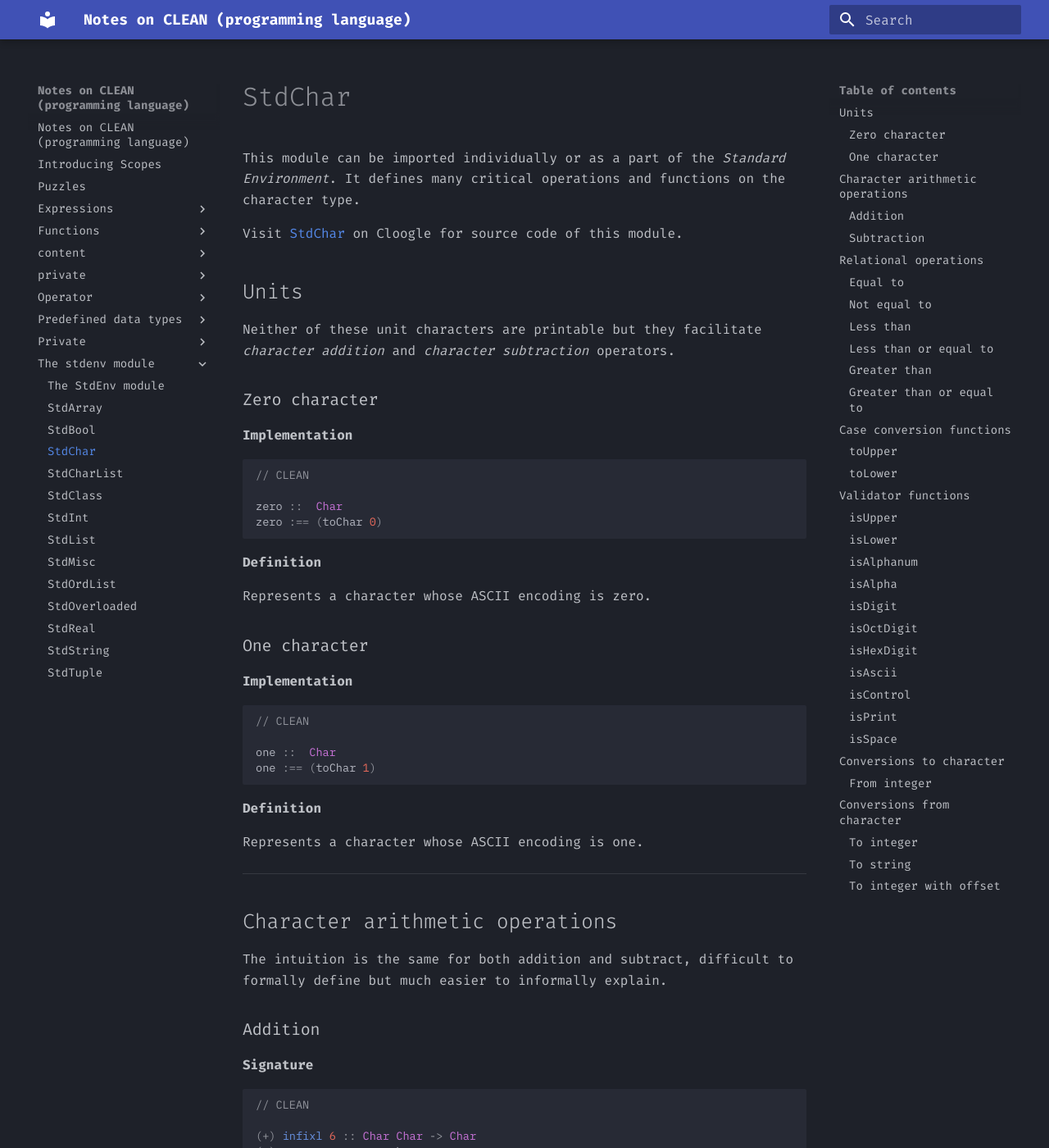
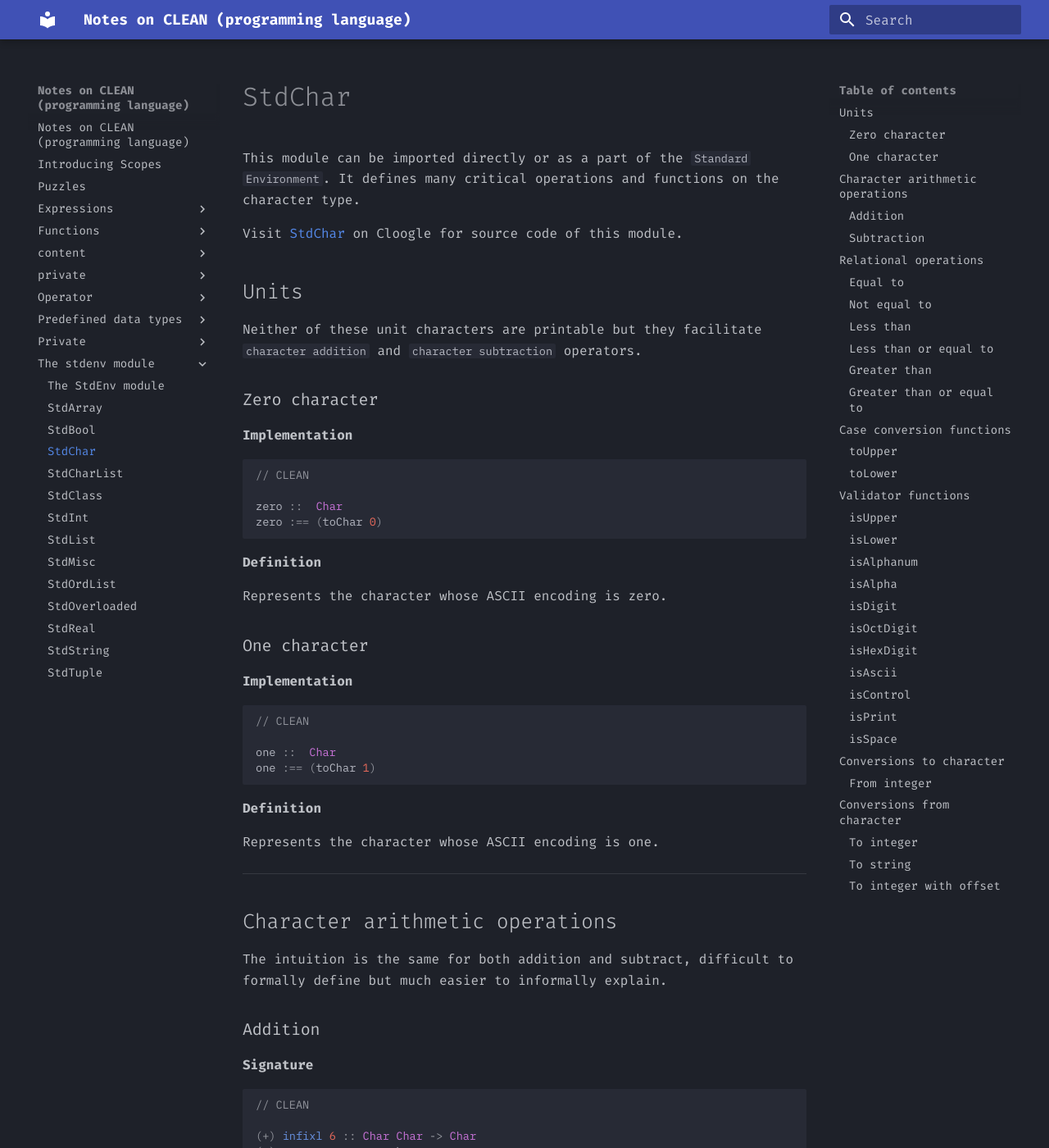
Before and after one commit to Eurydia/notes-on-clean-programming-language, an MkDocs documentation site: the page built from docs/the-stdenv-module/stdchar.md, in a window 1280 px wide and 1400 px high. Shown: the whole window at 82% size. Built offline with MkDocs 1.6.1 and Material for MkDocs 9.7.7, drawn with Linux system fonts in a browser that asks for light colours; some of the changed text lies outside the part shown.

Commit message:
Update stdchar.md

```diff
--- a/docs/the-stdenv-module/stdchar.md
+++ b/docs/the-stdenv-module/stdchar.md
@@ -4,14 +4,14 @@
 
 # StdChar
 
-This module can be imported individually or as a part of the *Standard Environment*.
+This module can be imported directly or as a part of the `Standard Environment`.
 It defines many critical operations and functions on the character type.
 
 Visit [StdChar](https://cloogle.org/src/#base-stdenv/StdChar;icl;line=1) on Cloogle for source code of this module.
 
 ## Units
 
-Neither of these unit characters are printable but they facilitate *character addition* and *character subtraction* operators.
+Neither of these unit characters are printable but they facilitate `character addition` and `character subtraction` operators.
 
 ### Zero character
 
@@ -26,7 +26,7 @@
 
 **Definition**
 
-Represents a character whose ASCII encoding is zero.
+Represents the character whose ASCII encoding is zero.
 
 ### One character
 
@@ -41,7 +41,7 @@
 
 **Definition**
 
-Represents a character whose ASCII encoding is one.
+Represents the character whose ASCII encoding is one.
 
 ---
 
@@ -282,6 +282,7 @@
 **Behavior**
 
 Returns the upper case of `a`.
+
 If it is not possible to return an upper case of `a`, returns `a` as is.
 
 **Usage**
@@ -309,6 +310,7 @@
 **Behavior**
 
 Returns lower case of `a`.
+
 If it is not possible to return a lower case of `a`, returns `a` as is.
 
 **Usage**
@@ -641,7 +656,7 @@
 
 ## Conversions to character
 
-Natively, only integers may be converted to character, but the programmer can define additional type conversions by creating new instances of *toChar* class from *StdOverloaded* module.
+Natively, only integers may be converted to character, but the programmer can define additional type conversions by creating new instances of `toChar` class from the `StdOverloaded` module.
 
 ### From integer
 
@@ -674,7 +689,7 @@
 
 The function responsible for converting character to other types is overloaded, which means it is a function with multiple signatures, so the desired type must be unambiguous.
 
-Natively, a character may convert to a string or an integer, but additional behavior may be added by creating new instances of *fromChar* class from *StdOverloaded* module.
+Natively, a character may convert to a string or an integer, but additional behavior may be added by creating new instances of `fromChar` class from the `StdOverloaded` module.
 
 Additionally, CLEAN provides an additional function for converting a character to an integer called `digitToInt`.
 
```
Also changed, not shown: other parts of docs/the-stdenv-module/stdchar.md (+13 -0 lines).
